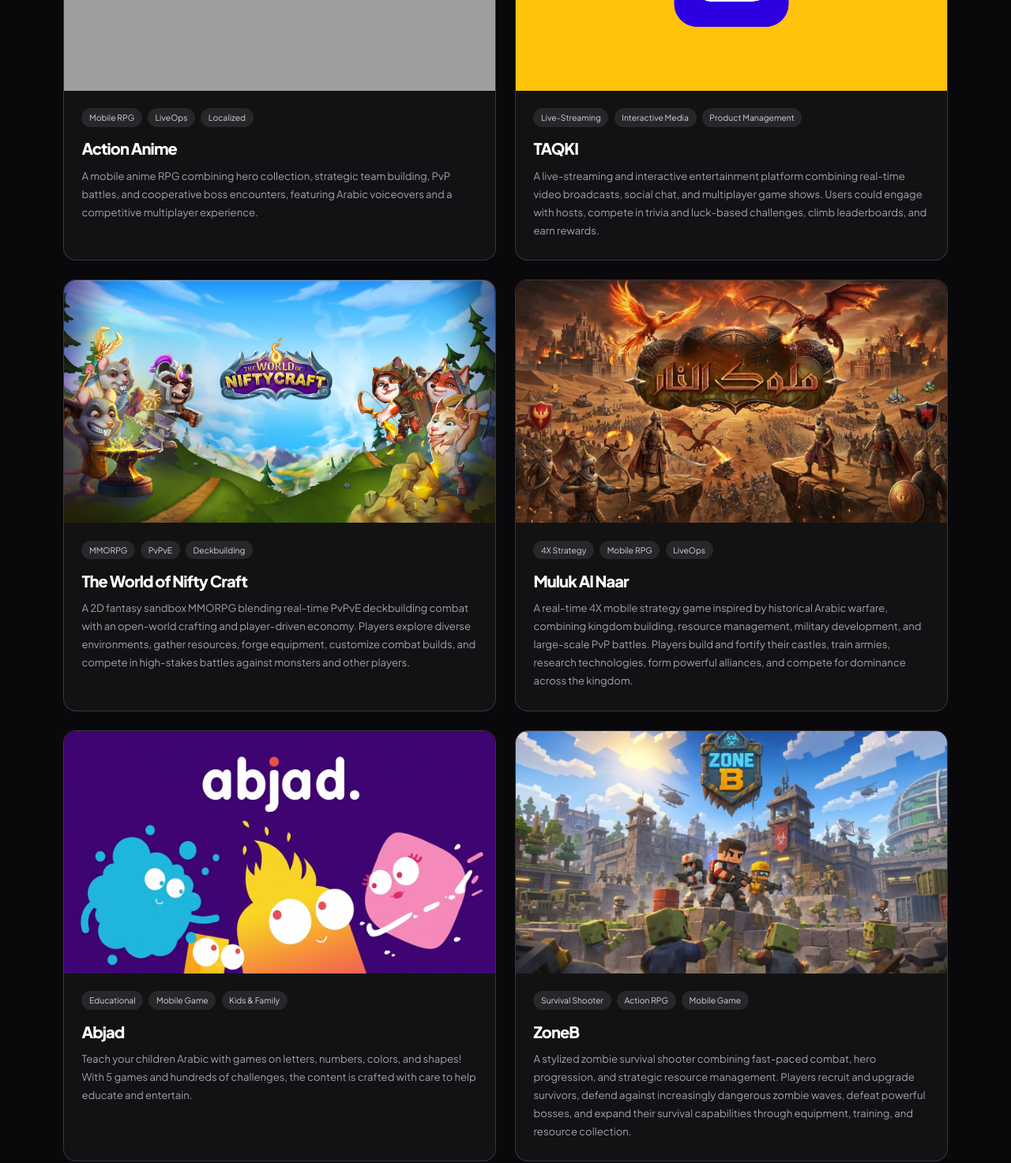
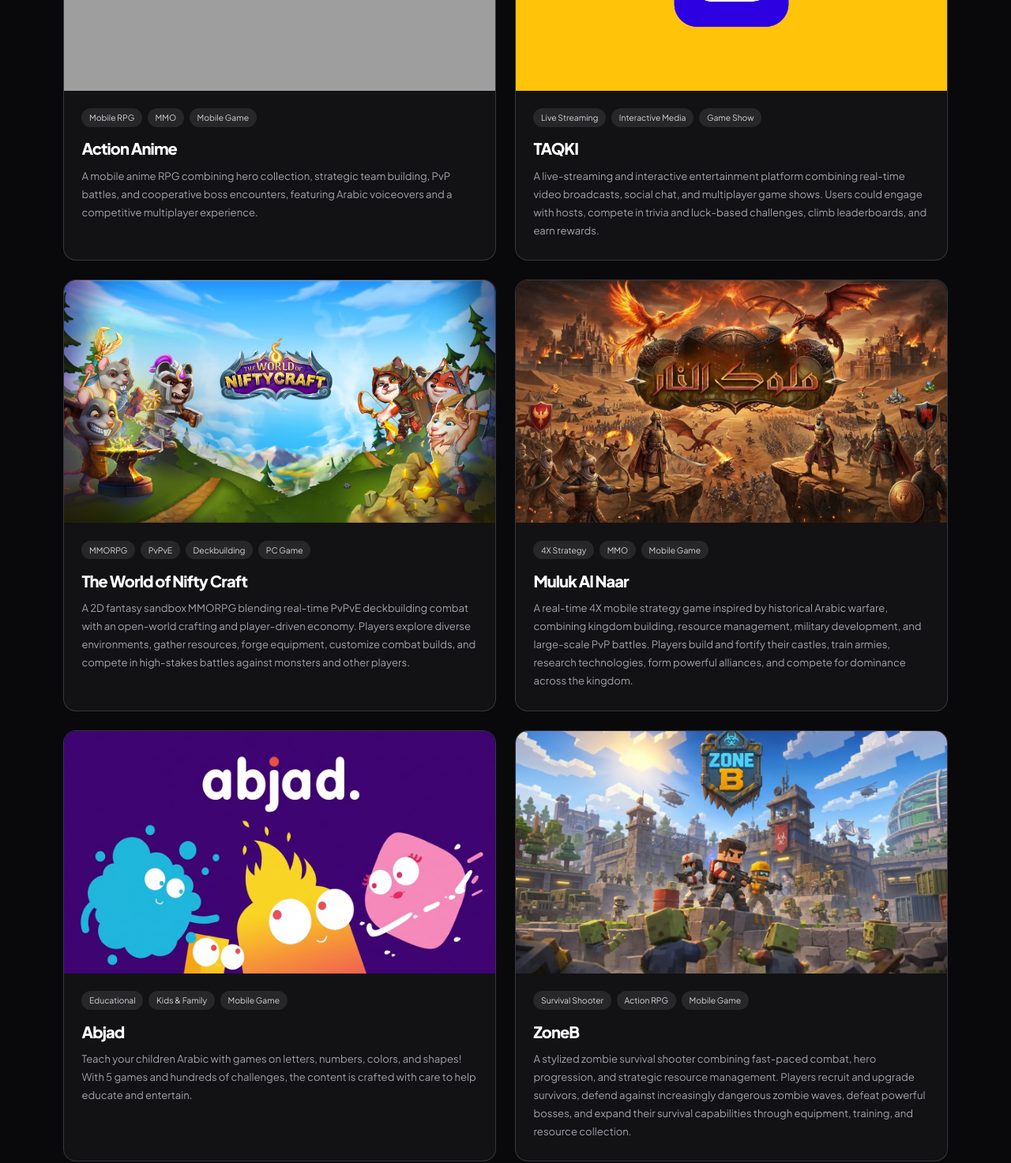
Before and after one commit to hsnfnish/hasan-portfolio, a plain HTML site: page index.html in a window 1280 px wide. Shown: the part 3560-5033 px from the top of the page at 79% size. Drawn offline with Linux system fonts and the light colour scheme; grey boxes are pictures that could not be loaded.

Commit message:
Update freatured Games Tags

```diff
--- a/index.html
+++ b/index.html
@@ -191,7 +191,7 @@
               <video class="project-video" src="assets/videos/action-anime-trailer.mp4" muted loop playsinline preload="auto" aria-hidden="true"></video>
             </div>
             <div class="project-content">
-              <ul class="project-tags" aria-label="Project tags"><li>Mobile RPG</li><li>LiveOps</li><li>Localized</li></ul>
+              <ul class="project-tags" aria-label="Project tags"><li>Mobile RPG</li><li>MMO</li><li>Mobile Game</li></ul>
               <h3>Action Anime</h3>
               <p class="project-description">A mobile anime RPG combining hero collection, strategic team building, PvP battles, and cooperative boss encounters, featuring Arabic voiceovers and a competitive multiplayer experience.</p>
             </div>
@@ -203,7 +203,7 @@
               <video class="project-video" src="assets/videos/taqki-trailer.mp4" muted loop playsinline preload="auto" aria-hidden="true"></video>
             </div>
             <div class="project-content">
-              <ul class="project-tags" aria-label="Project tags"><li>Live-Streaming</li><li>Interactive Media</li><li>Product Management</li></ul>
+              <ul class="project-tags" aria-label="Project tags"><li>Live Streaming</li><li>Interactive Media</li><li>Game Show</li></ul>
               <h3>TAQKI</h3>
               <p class="project-description">A live-streaming and interactive entertainment platform combining real-time video broadcasts, social chat, and multiplayer game shows. Users could engage with hosts, compete in trivia and luck-based challenges, climb leaderboards, and earn rewards.</p>
             </div>
@@ -215,7 +215,7 @@
               <video class="project-video" src="assets/videos/nc-trailer.mp4" muted loop playsinline preload="auto" aria-hidden="true"></video>
             </div>
             <div class="project-content">
-              <ul class="project-tags" aria-label="Project tags"><li>MMORPG</li><li>PvPvE</li><li>Deckbuilding</li></ul>
+              <ul class="project-tags" aria-label="Project tags"><li>MMORPG</li><li>PvPvE</li><li>Deckbuilding</li><li>PC Game</li></ul>
               <h3>The World of Nifty Craft</h3>
               <p class="project-description">A 2D fantasy sandbox MMORPG blending real-time PvPvE deckbuilding combat with an open-world crafting and player-driven economy. Players explore diverse environments, gather resources, forge equipment, customize combat builds, and compete in high-stakes battles against monsters and other players.</p>
             </div>
@@ -227,7 +227,7 @@
               <video class="project-video" src="assets/videos/muluk-trailer.mp4" muted loop playsinline preload="auto" aria-hidden="true"></video>
             </div>
             <div class="project-content">
-              <ul class="project-tags" aria-label="Project tags"><li>4X Strategy</li><li>Mobile RPG</li><li>LiveOps</li></ul>
+              <ul class="project-tags" aria-label="Project tags"><li>4X Strategy</li><li>MMO</li><li>Mobile Game</li></ul>
               <h3>Muluk Al Naar</h3>
               <p class="project-description">A real-time 4X mobile strategy game inspired by historical Arabic warfare, combining kingdom building, resource management, military development, and large-scale PvP battles. Players build and fortify their castles, train armies, research technologies, form powerful alliances, and compete for dominance across the kingdom.</p>
             </div>
@@ -239,7 +239,7 @@
               <video class="project-video" src="assets/videos/abjad-trailer.mp4" muted loop playsinline preload="auto" aria-hidden="true"></video>
             </div>
             <div class="project-content">
-              <ul class="project-tags" aria-label="Project tags"><li>Educational</li><li>Mobile Game</li><li>Kids &amp; Family</li></ul>
+              <ul class="project-tags" aria-label="Project tags"><li>Educational</li><li>Kids &amp; Family</li><li>Mobile Game</li></ul>
               <h3>Abjad</h3>
               <p class="project-description">Teach your children Arabic with games on letters, numbers, colors, and shapes! With 5 games and hundreds of challenges, the content is crafted with care to help educate and entertain.</p>
             </div>
```
